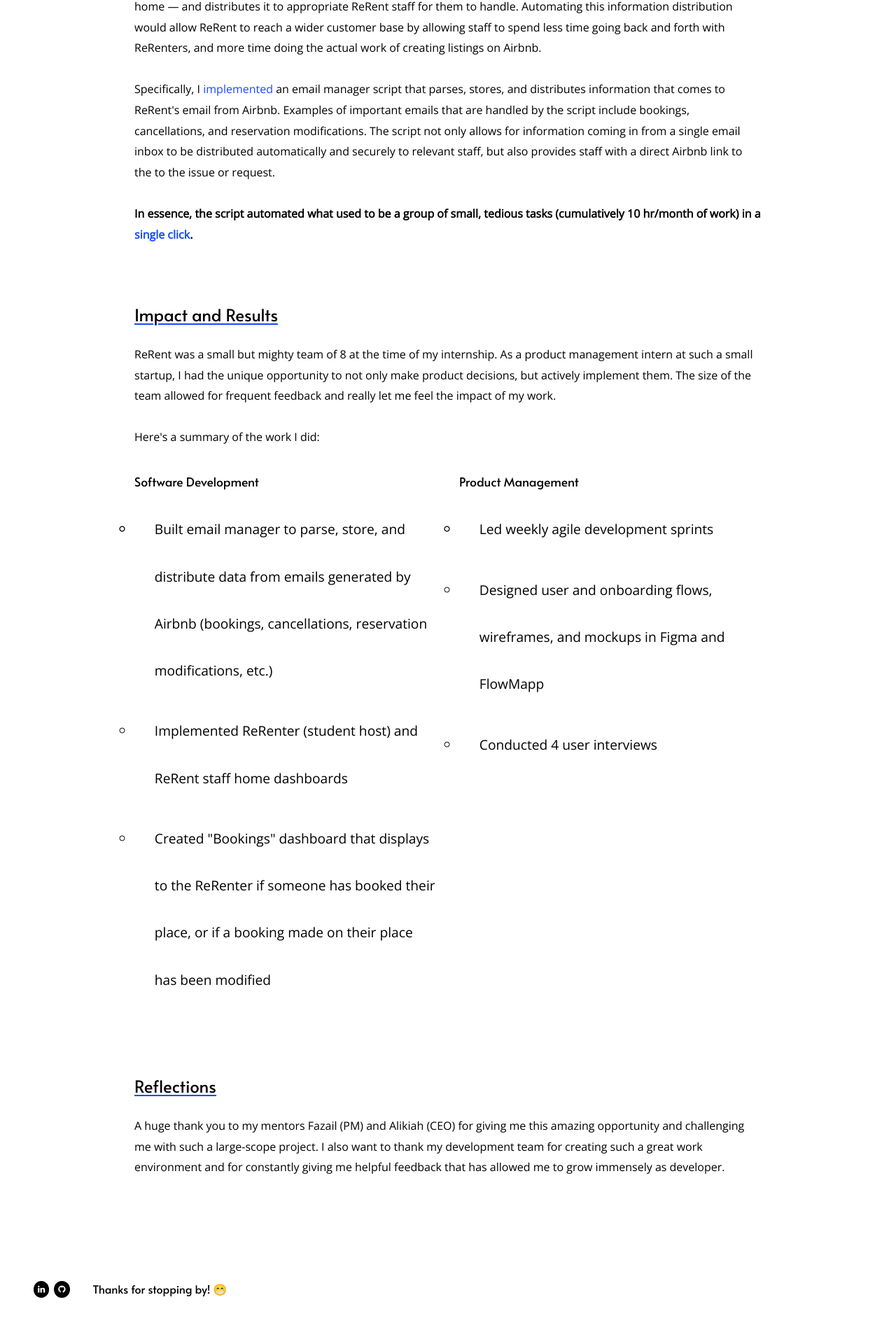
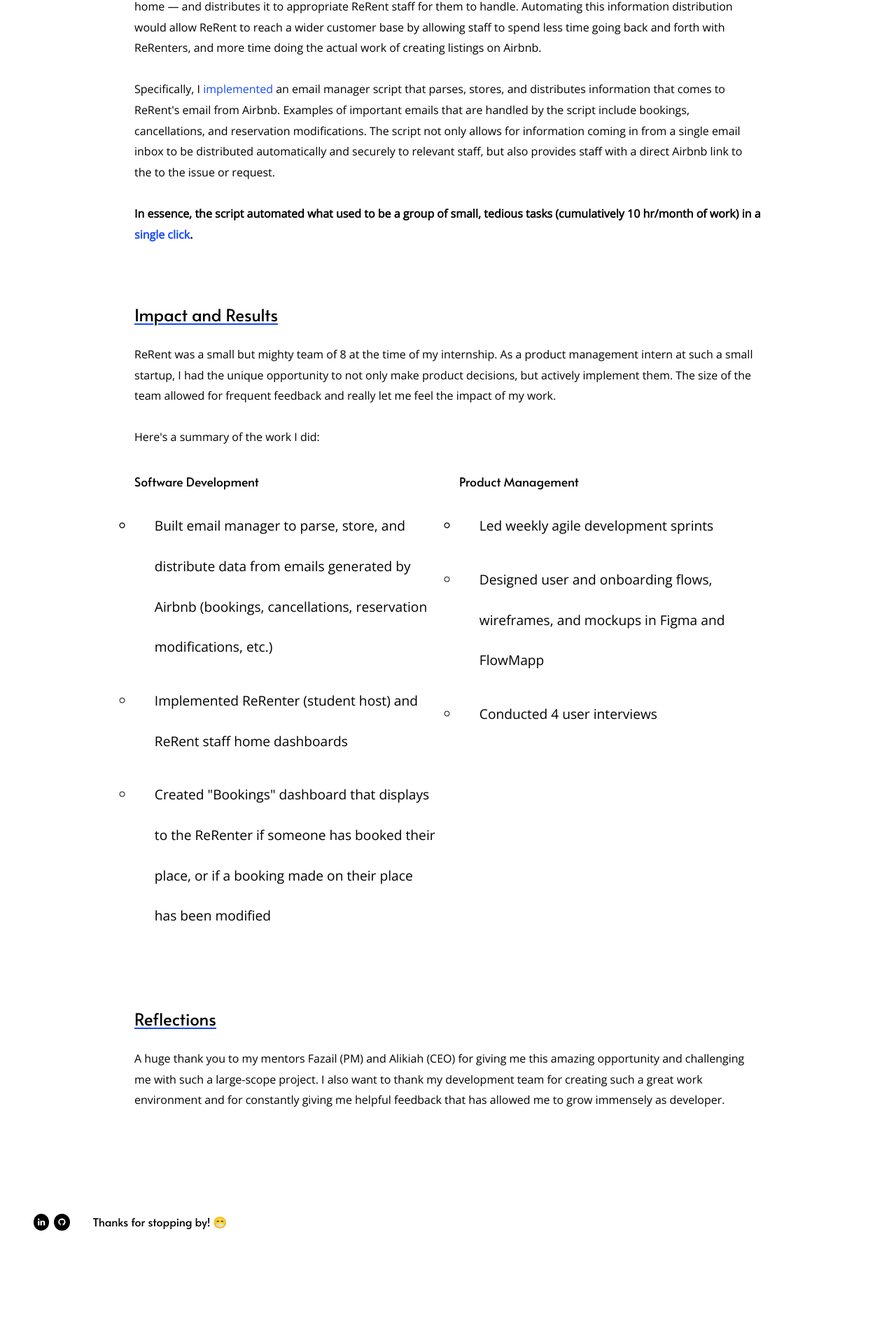
Before and after one commit to ashleyyqin/ashleyyqin.github.io, a Jekyll site: the page built from pages/rerent.html, in a window 1280 px wide. Shown: the part 1486-3406 px from the top of the page at 70% size. Built offline with Jekyll 4.4.1, drawn with Linux system fonts in a browser that asks for light colours; a script that is not in the unit is left out; after the commit the page ends 3310 px from its top, so only the background shows below that.

Commit message:
Update rerent.html

```diff
--- a/pages/rerent.html
+++ b/pages/rerent.html
@@ -149,18 +149,18 @@
                             <p style="font-size: 110%">Software Development</p>
                             <ul>
                                 <li>
-                                    <p style="font-family: 'Open Sans', sans-serif; font-size: 100%; margin-left: 1.5em; line-height: 3.5">
+                                    <p style="font-family: 'Open Sans', sans-serif; font-size: 100%; margin-left: 1.5em; line-height: 3">
                                     Built email manager to parse, store, and distribute data from emails generated by Airbnb (bookings,
                                     cancellations, reservation modifications, etc.)
                                     </p>
                                 </li>
                                 <li>
-                                    <p style="font-family: 'Open Sans', sans-serif; font-size: 100%; margin-left: 1.5em; line-height: 3.5">
+                                    <p style="font-family: 'Open Sans', sans-serif; font-size: 100%; margin-left: 1.5em; line-height: 3">
                                     Implemented ReRenter (student host) and ReRent staff home dashboards
                                     </p>
                                 </li>
                                 <li>
-                                    <p style="font-family: 'Open Sans', sans-serif; font-size: 100%; margin-left: 1.5em; line-height: 3.5">
+                                    <p style="font-family: 'Open Sans', sans-serif; font-size: 100%; margin-left: 1.5em; line-height: 3">
                                     Created "Bookings" dashboard that displays to the ReRenter if someone has booked their
                                     place, or if a booking made on their place has been modified
                                     </p>
@@ -171,17 +171,17 @@
                             <p style="font-size: 110%">Product Management</p>
                             <ul>
                                 <li>
-                                    <p style="font-family: 'Open Sans', sans-serif; font-size: 100%; margin-left: 1.5em; line-height: 3.5">
+                                    <p style="font-family: 'Open Sans', sans-serif; font-size: 100%; margin-left: 1.5em; line-height: 3">
                                     Led weekly agile development sprints
                                     </p>
                                 </li>
                                 <li>
-                                    <p style="font-family: 'Open Sans', sans-serif; font-size: 100%; margin-left: 1.5em; line-height: 3.5">
+                                    <p style="font-family: 'Open Sans', sans-serif; font-size: 100%; margin-left: 1.5em; line-height: 3">
                                     Designed user and onboarding flows, wireframes, and mockups in Figma and FlowMapp
                                     </p>
                                 </li>
                                 <li>
-                                    <p style="font-family: 'Open Sans', sans-serif; font-size: 100%; margin-left: 1.5em; line-height: 3.5">
+                                    <p style="font-family: 'Open Sans', sans-serif; font-size: 100%; margin-left: 1.5em; line-height: 3">
                                     Conducted 4 user interviews
                                     </p>
                                 </li>
```
